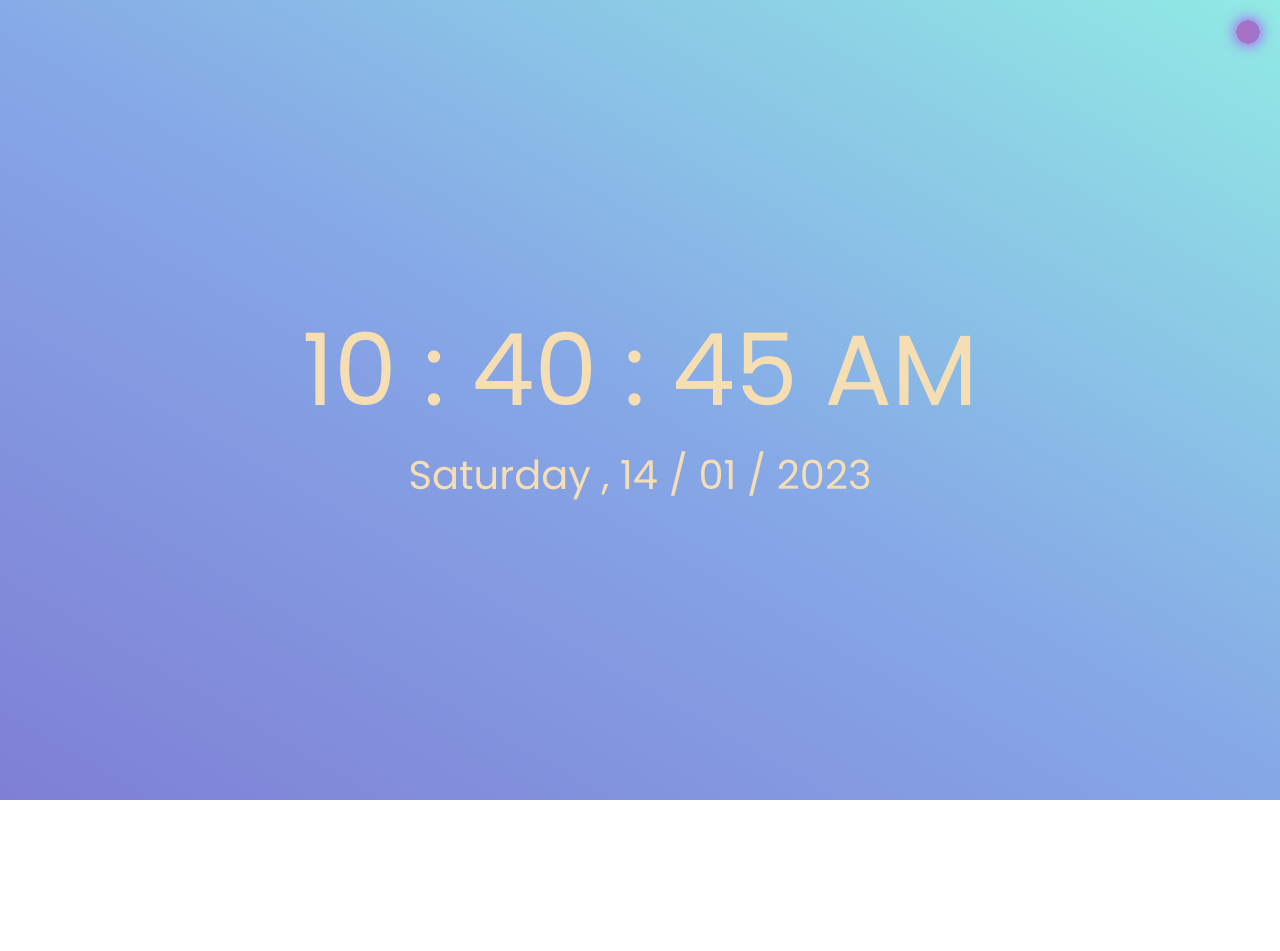
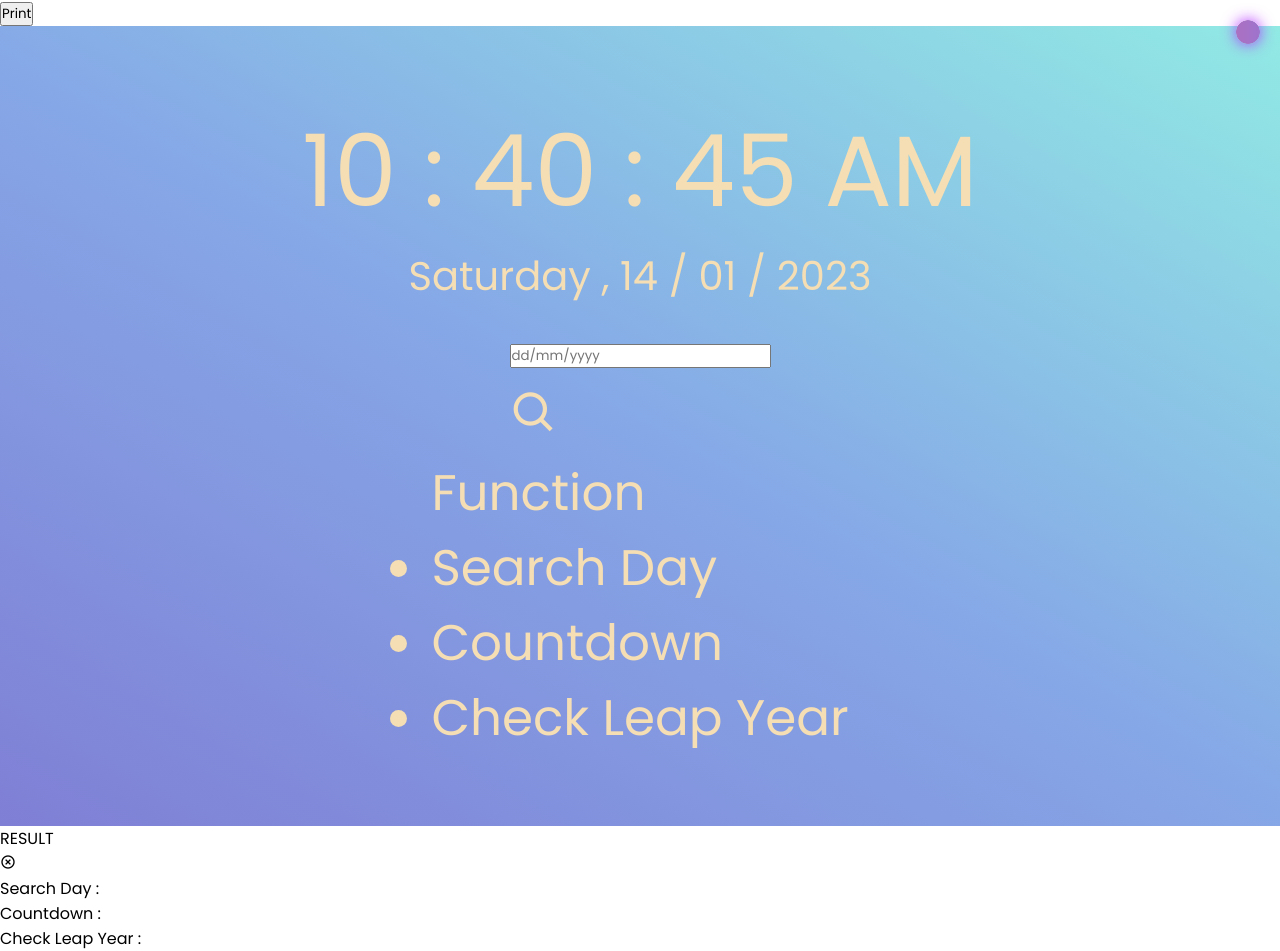
Before and after one commit to NguyenNhatMinh-BYS/Clock, a plain HTML site: page index.html in a window 1280 px wide. Before the commit the page ends 800 px from the top, so only its background shows below. Drawn offline with nearby package versions, Linux system fonts and the light colour scheme.

Commit message:
Update index.html

```diff
--- a/index.html
+++ b/index.html
@@ -5,11 +5,14 @@
     <meta http-equiv="X-UA-Compatible" content="IE=edge">
     <meta name="viewport" content="width=device-width, initial-scale=1.0">
     <title>Clock</title>
+    <link href='https://unpkg.com/boxicons@2.1.4/css/boxicons.min.css' rel='stylesheet'>
     <link rel="icon" href="./clock.png" type="image/x-icon" >
     <link rel="stylesheet" href="./style.css">
 </head>
 <body>
-    <audio src=""></audio>
+    <div class="print">
+        <button >Print</button>
+    </div>
     <div class="change_bg">
         <img src="./tim.png" alt="" class="img">
         <img src="./xanh.png" alt="" class="img2 none">
@@ -34,7 +37,52 @@
             <span>/</span>
             <span id="year">2003</span>
         </div>
+
+        <div class="inputsearch">
+            <input type="text" placeholder="dd/mm/yyyy" class="input">
+            <div class="icon_search">
+            <i class='bx bx-search '></i>
+        </div>
+        </div>
+        <div class="information">
+            <ul> <div class="text">Function</div>
+                <li class="information_text up "  >Search Day</li>
+                <li class="information_text">Countdown </li>
+                <li class="information_text">Check Leap Year</li>
+            </ul>
+        </div>
     </div>
+    <div class="morder">
+        <div class="morder_main">
+        <div class="morder_head">
+            <div class="morder_result" >RESULT</div>
+
+            <i class='bx bx-x-circle' ></i>
+
+        </div>
+        <div class="morder_body">
+            <ul>
+                <li class="morder_text">
+                    <span>Search Day</span>
+                    <span>:</span>
+                    <span class="SearchDay" style="color: #ff4368"></span>
+                </li>
+                <li class="morder_text">
+                    <span>Countdown</span>
+                    <span>:</span>
+                    <span class="Countdown" style="color: #ff4368"></span>
+                </li>
+                <li class="morder_text">
+                    <span>Check Leap Year</span>
+                    <span>:</span>
+                    <span class="CheckLeapYear" style="color: #ff4368"></span>
+                </li>
+            </ul>
+
+        </div>
+        </div>
+    </div>
+
 
 </body>
 <script src="./test.js"></script>
```
